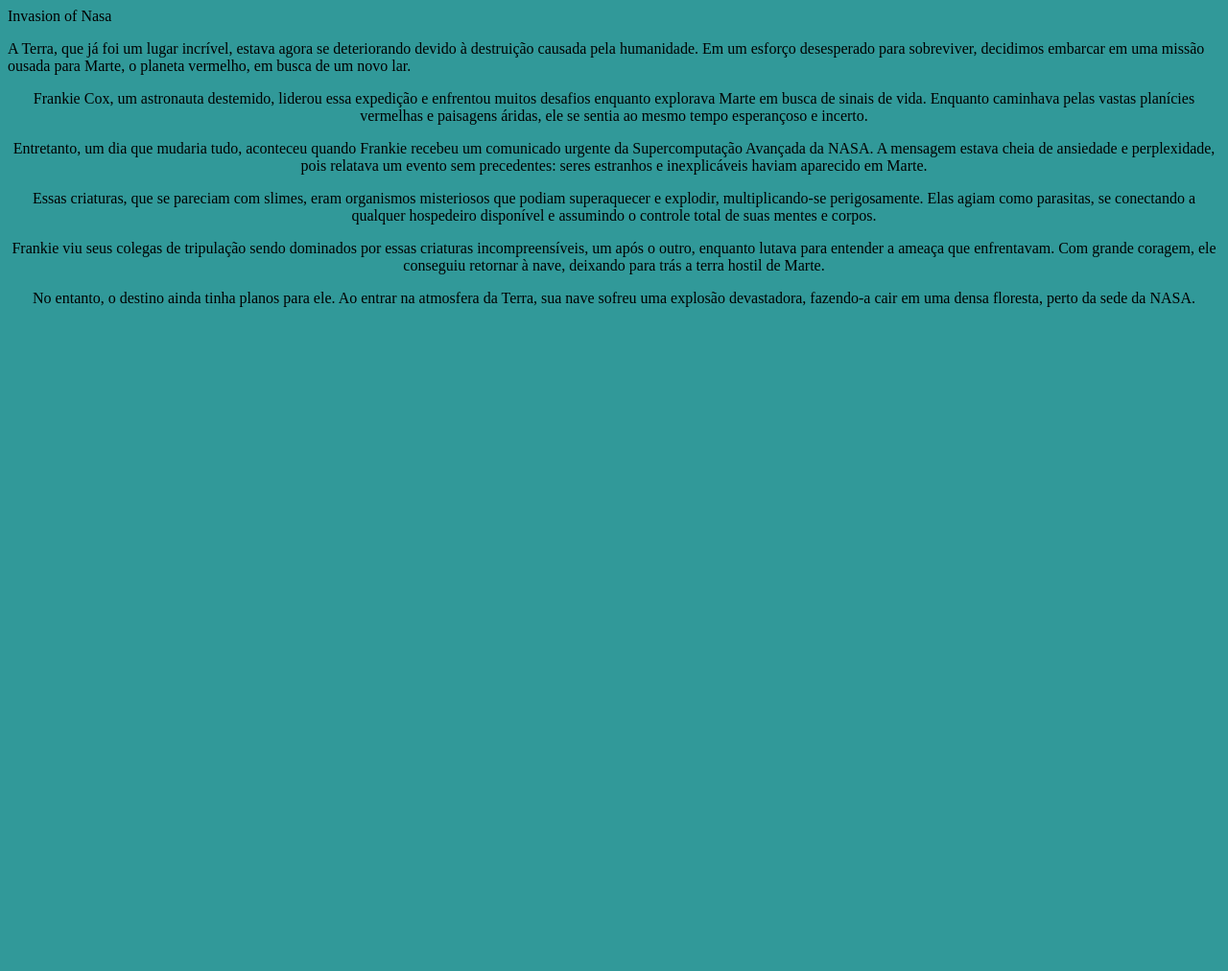
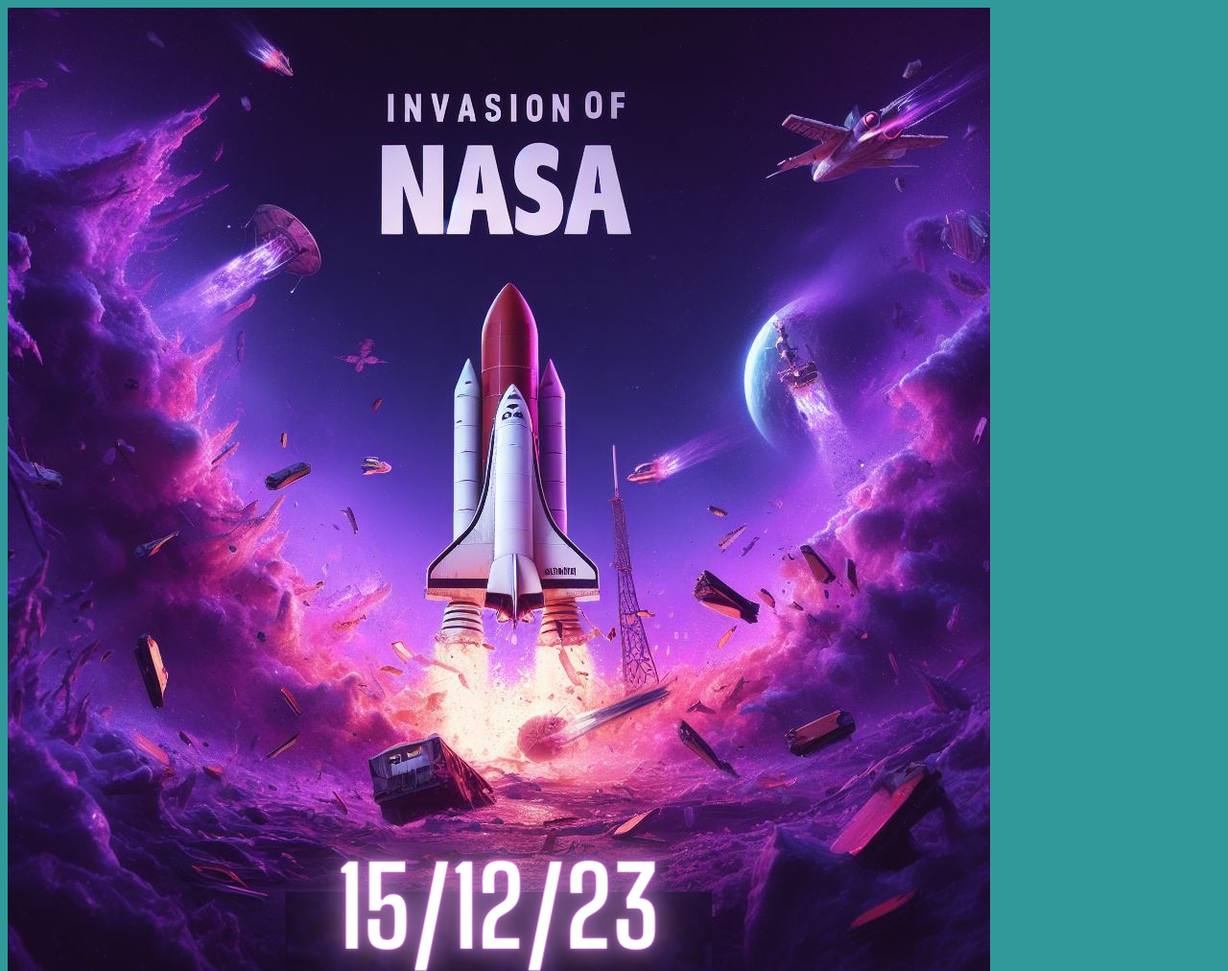
Before and after one commit to Ohlira/Invasion-of-Nasa, a plain HTML site: page index.html in a window 1280 px wide. Shown: the top 1012 px of the page at 96% size. Before the commit the page ends 800 px from the top, so only its background shows below. Drawn offline with Linux system fonts and the light colour scheme.

Commit message:
imagem do jogo

```diff
--- a/index.html
+++ b/index.html
@@ -7,6 +7,8 @@
 </head>
 
 <body>
+    <img id="INVASION OF NASA 3D" src="INVASION OF NASA 3D.png">
+
 </h1>Invasion of Nasa</h1>
 
 </p>A Terra, que já foi um lugar incrível, estava agora se deteriorando devido à destruição causada pela humanidade.
```
